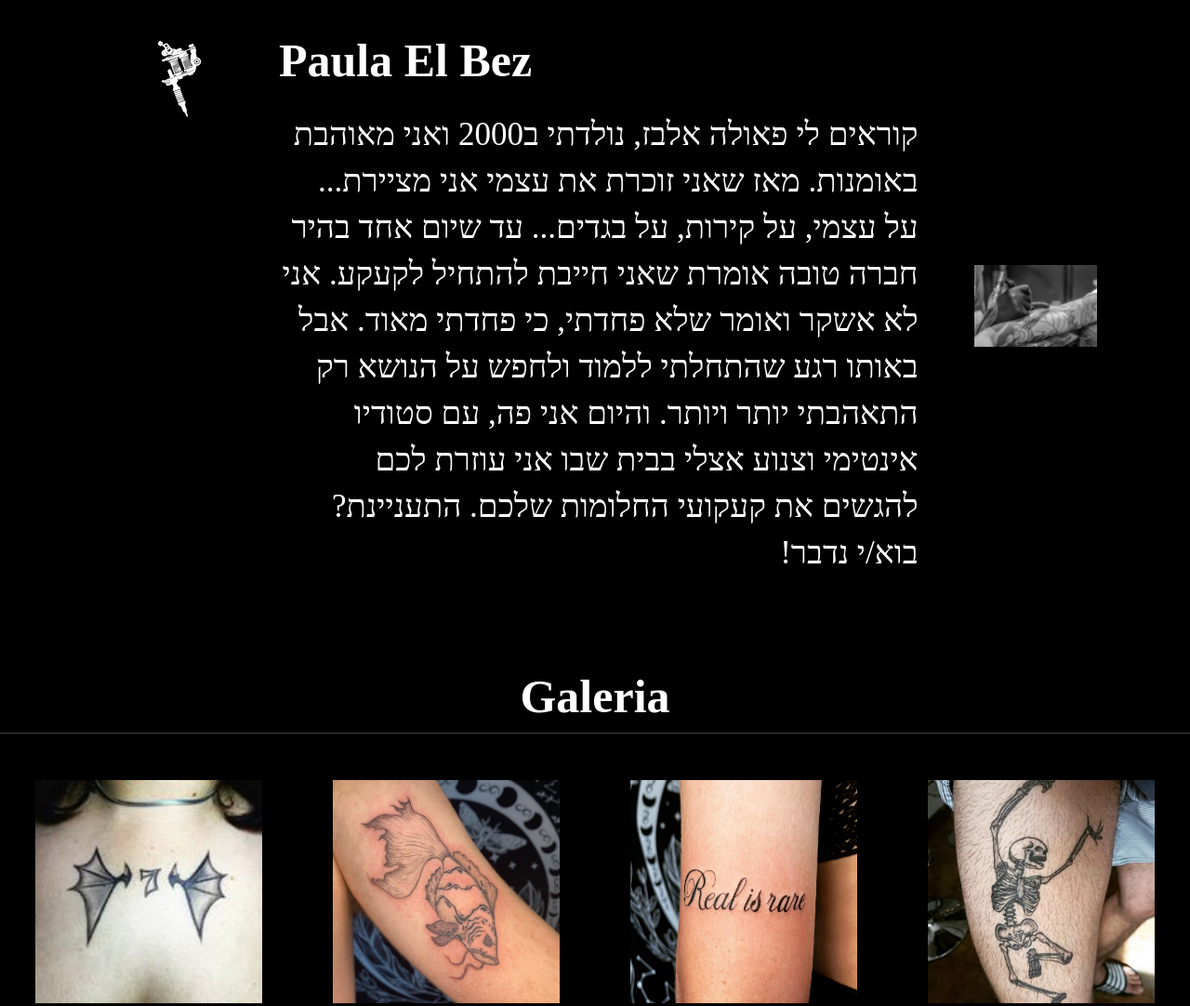
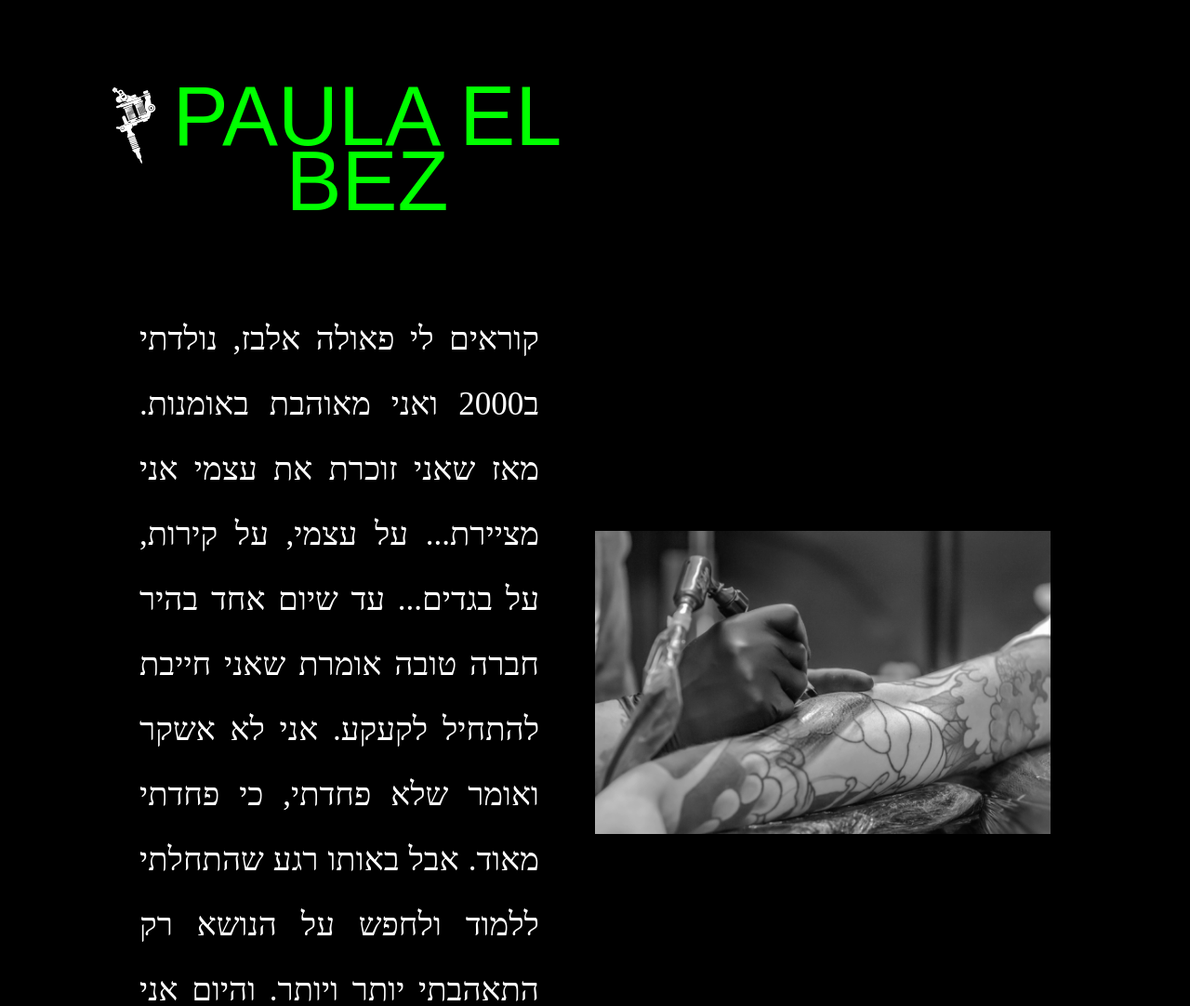
Before and after one commit to natan494/psy-tatto, a plain HTML site: page index.html in a window 1280 px wide. Shown: the part 1340-2422 px from the top of the page at 93% size. Drawn offline with Linux system fonts and the light colour scheme; a web font is replaced by a local one.

Commit message:
Update style.css

```diff
--- a/style.css
+++ b/style.css
@@ -80,10 +80,14 @@ a {
 	font-weight: 400;
 	letter-spacing: 1rem;
 	font-style: normal;
-	color: rgb(0, 255, 0);
+	color: #00ff00;
 	animation-name: headerAni;
 	animation-duration: 4s;
 	animation-timing-function: ease-in-out;
+}
+
+.op {
+	opacity: 0;
 }
 
 @keyframes headerAni {
@@ -121,14 +125,16 @@ a {
 
 .about__container {
 	background-color: black;
-	height: max-content;
+	/* height: max-content; */
 	display: flex;
 	align-items: center;
 	justify-content: space-around;
-	padding: 10rem;
+	padding: 15rem;
+	position: relative;
 }
 .about_paula__container {
-	line-height: 5rem;
+	line-height: 7rem;
+	width: 50%;
 	order: 2;
 }
 .bgwhite {
@@ -141,27 +147,33 @@ a {
 }
 
 .about__paula {
-	color: white;
-	font-size: 5rem;
-	text-align: left;
-	margin-bottom: 3rem;
+	font-size: 9rem;
+	text-align: center;
+	text-transform: uppercase;
+	margin-bottom: 10rem;
+	font-family: p22-spooky, sans-serif;
+	color: #00ff00;
+	font-weight: lighter;
 }
 .about__descrption {
 	color: white;
 	font-size: 3.5rem;
-	text-align: right;
+	text-align: justify;
 	margin-right: 6rem;
 }
 .about_img {
 	width: 100%;
+	height: 100%;
 }
 
 .about__img__container {
-	width: 100%;
+	width: 50%;
 	order: 1;
 }
 .sig_container_desk {
 	order: 3;
+	position: absolute;
+	left: 4%;
 }
 
 .gellery__container {
@@ -172,10 +184,13 @@ a {
 .gellery__title {
 	text-align: center;
 	font-size: 5rem;
-	color: white;
 	margin-bottom: 4rem;
-	border-bottom: 1px solid rgba(255, 255, 255, 0.253);
 	padding-bottom: 1rem;
+	font-family: p22-spooky, sans-serif;
+	font-size: 9rem;
+	font-weight: lighter;
+	text-transform: uppercase;
+	color: #00ff00;
 }
 .gellery_image_container {
 	display: flex;
@@ -254,9 +269,17 @@ a {
 	background-color: black;
 	color: white;
 	text-align: center;
-	padding: 5rem 6rem 5rem 6rem;
+	padding: 15rem 6rem 5rem 6rem;
 	font-size: 2rem;
 	line-height: 3.5rem;
+}
+
+.qanda h2 {
+	color: #00ff00;
+	font-family: p22-spooky, sans-serif;
+	font-size: 9rem;
+
+	font-weight: lighter;
 }
 
 .qanda div {
```
